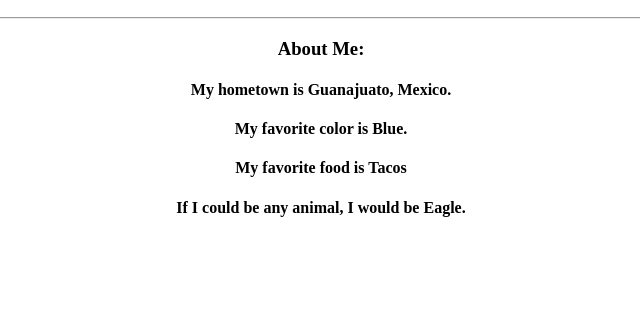
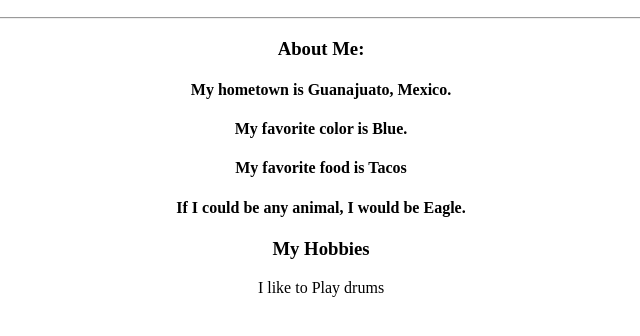
Before and after one commit to Luisrc91/My-First-Repo, a plain HTML site: page index.html in a window 1280 px wide. Shown: the part 110-446 px from the top of the page, without its empty margins (319-959 px from the left). Drawn offline with Linux system fonts and the light colour scheme.

Commit message:
adding my Hobbies

```diff
--- a/index.html
+++ b/index.html
@@ -15,6 +15,9 @@
 					<h4>My favorite color is Blue.</h4>
 					<h4>My favorite food is Tacos</h4>
 					<h4>If I could be any animal, I would be Eagle.</h4>
+
+                <h3> My Hobbies </h3>
+                <p> I like to Play drums </p>
 			</div>
 		  </body>
 		</html>
```
